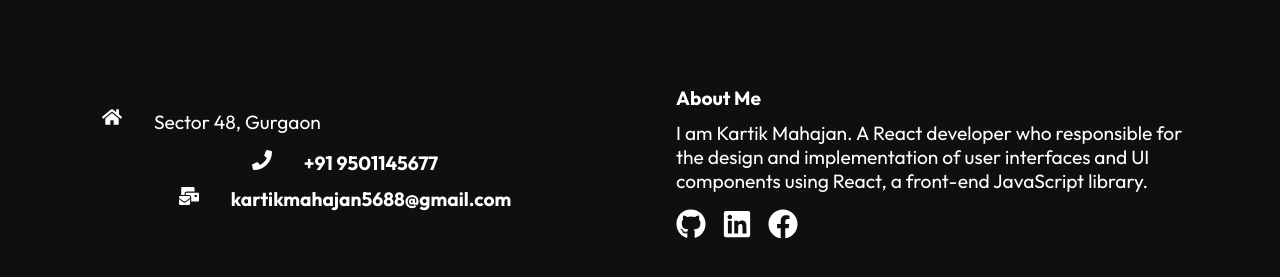
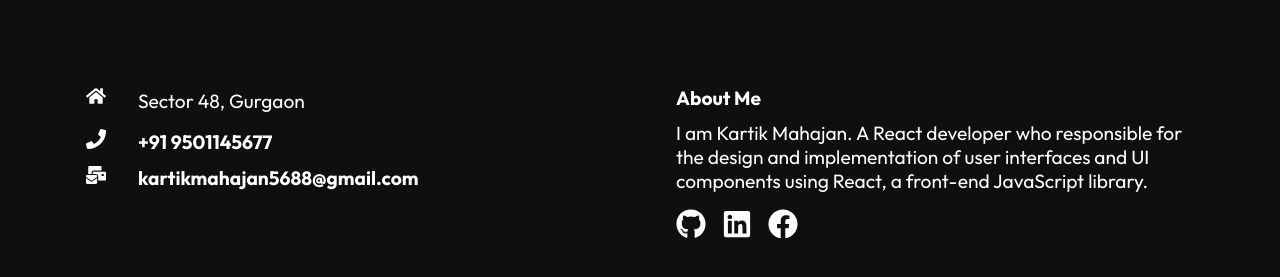
Before and after one commit to kartikmahajan5688/Myportfolio, a React (Create React App) app: page / in a window 1280 px wide. Shown: the part 2142-2419 px from the top of the page. Built offline with nearby package versions, Linux system fonts and the light colour scheme.

Commit message:
Update About Content

```diff
--- a/src/components/AboutContentStyles.css
+++ b/src/components/AboutContentStyles.css
@@ -6,7 +6,7 @@
     justify-content: center;
 }
 
-.left {
+.about .left {
     display: flex;
     flex-direction: column;
     justify-content: center;
```
